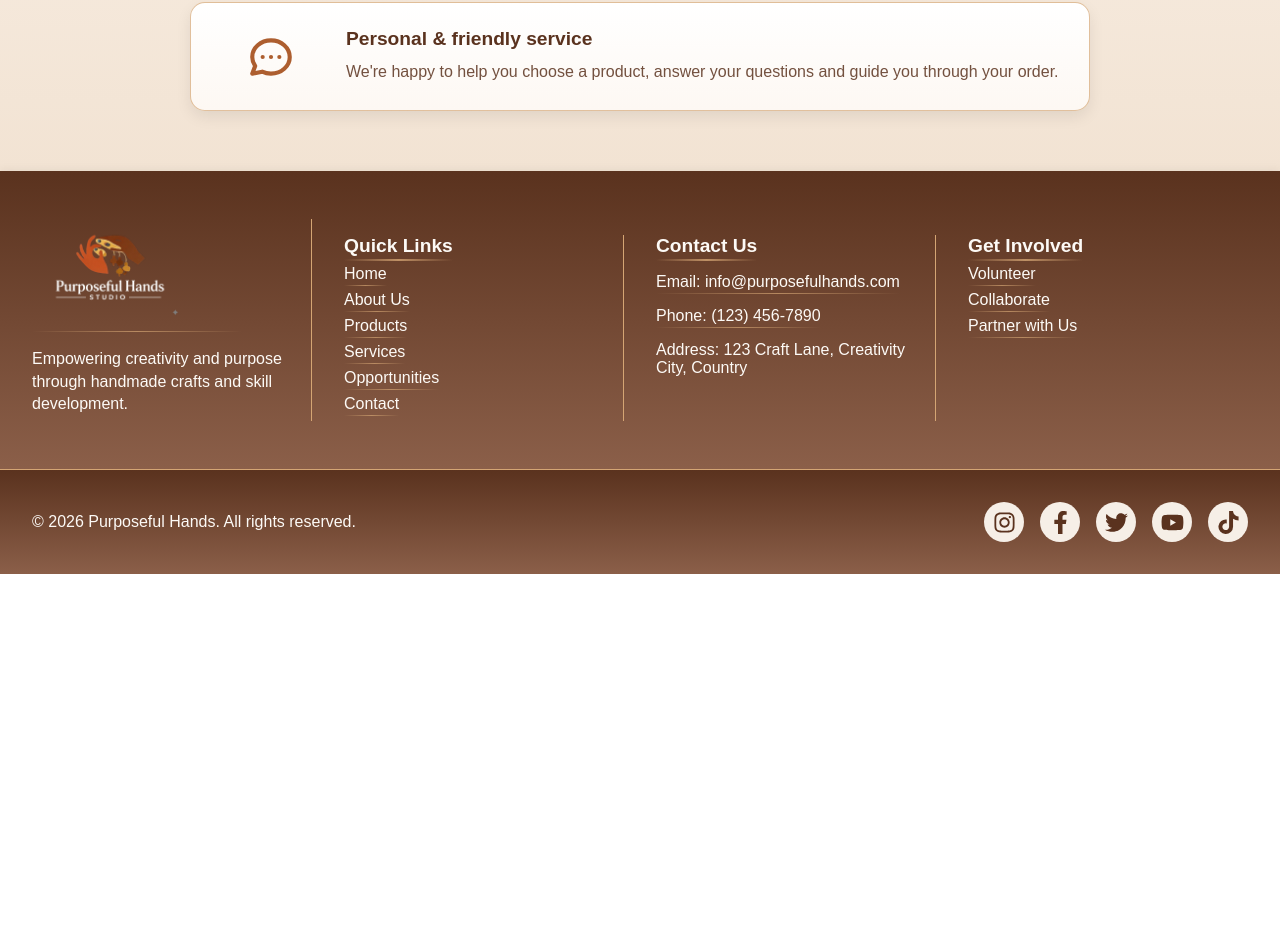
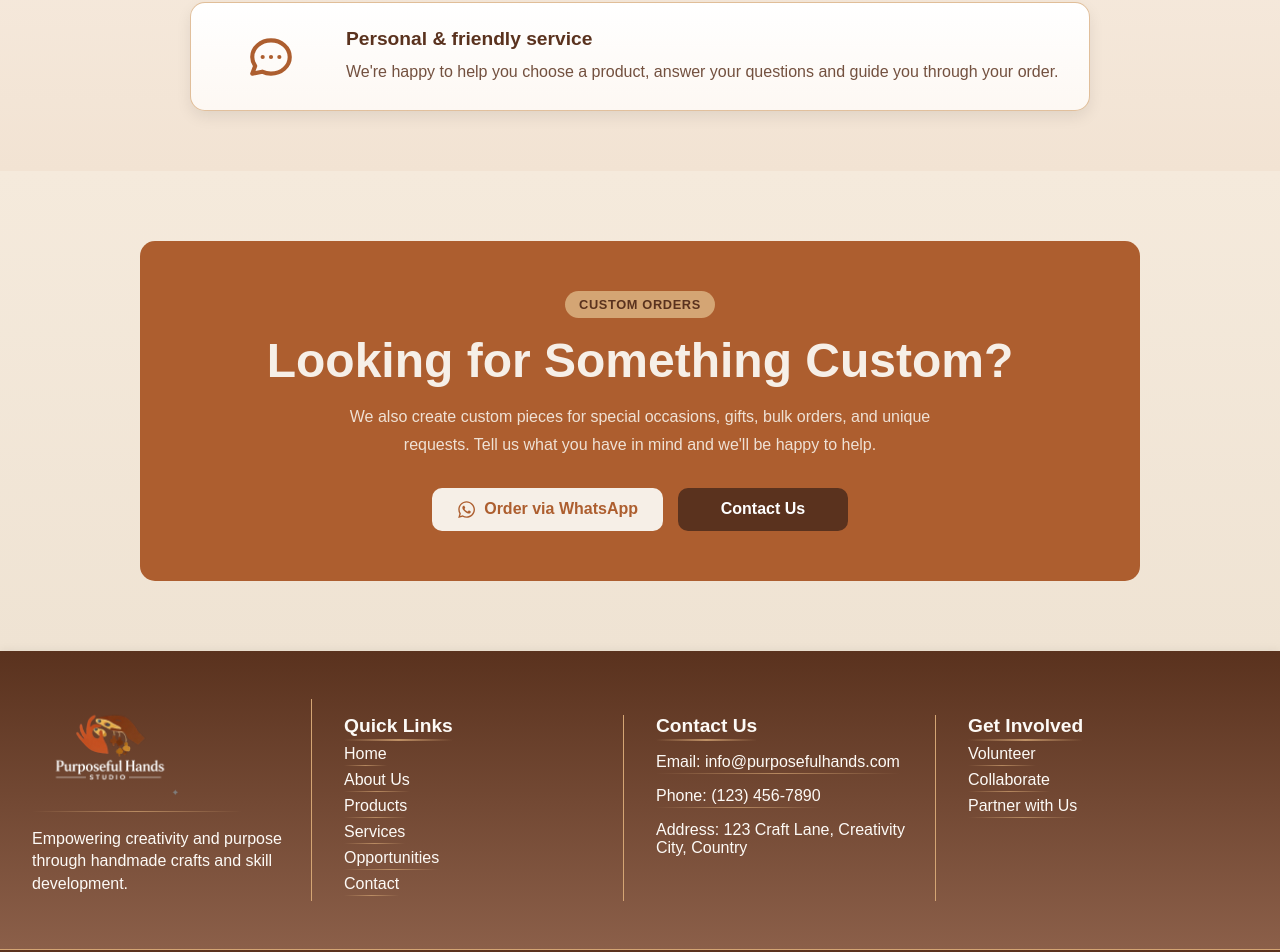
Before and after one commit to RuthAmoasi/purposeful-hands, a React (Vite) app: page /products in a window 1280 px wide. Shown: the part 3026-3978 px from the top of the page. Before the commit the page ends 3600 px from the top, so only its background shows below. Built offline with nearby package versions, Linux system fonts and the light colour scheme.

Commit message:
feat: add custom order cta section for products page

```diff
--- /dev/null
+++ b/src/components/products/CustomOrderCTA.css
@@ -0,0 +1,94 @@
+.custom-order-section {
+  background: var(--section-warm-background);
+}
+
+.custom-order-container {
+  padding-top: 70px;
+  padding-bottom: 70px;
+}
+
+.custom-order-content {
+  background: var(--primary-color);
+  color: var(--background-color);
+  border-radius: var(--border-radius);
+  padding: 50px;
+  text-align: center;
+  max-width: 1000px;
+  margin: 0 auto;
+}
+
+.custom-order-label {
+  display: inline-block;
+  margin-bottom: 15px;
+  padding: 6px 14px;
+  border-radius: 999px;
+  background: var(--accent-color);
+  color: var(--text-color);
+  font-size: 0.8rem;
+  font-weight: 700;
+  letter-spacing: 0.05em;
+  text-transform: uppercase;
+}
+
+.custom-order-content h2 {
+  font-size: clamp(2rem, 4vw, 3rem);
+  margin-bottom: 15px;
+  color: var(--background-color);
+}
+
+.custom-order-content p {
+  max-width: 650px;
+  margin: 0 auto 30px;
+  line-height: 1.7;
+  color: rgba(var(--background-color-rgb), 0.9);
+}
+
+.custom-order-buttons {
+  display: flex;
+  justify-content: center;
+  gap: 15px;
+  flex-wrap: wrap;
+}
+
+.custom-order-buttons .btn {
+  min-width: 170px;
+}
+
+.custom-order-whatsapp {
+  background-color: var(--background-color);
+  color: var(--primary-color);
+  display: inline-flex;
+  align-items: center;
+  justify-content: center;
+  gap: 8px;
+}
+
+.custom-order-whatsapp svg {
+  font-size: 1.2rem;
+}
+
+.custom-order-whatsapp:hover {
+  background-color: var(--accent-color);
+  color: var(--text-color);
+  transform: translateY(-2px);
+  box-shadow: 0 4px 12px rgba(0, 0, 0, 0.15);
+}
+
+@media (max-width: 768px) {
+  .custom-order-container {
+    padding: var(--section-padding-mobile);
+  }
+
+  .custom-order-content {
+    padding: 40px 25px;
+  }
+
+  .custom-order-buttons {
+    flex-direction: column;
+    align-items: stretch;
+  }
+
+  .custom-order-buttons .btn {
+    width: 100%;
+  }
+}
--- /dev/null
+++ b/src/components/products/CustomOrderCTA.jsx
@@ -0,0 +1,53 @@
+import "./CustomOrderCTA.css";
+import { Link } from "react-router-dom";
+import { FaWhatsapp } from "react-icons/fa";
+
+function CustomOrderCTA() {
+  const whatsappMessage = `Hello Purposeful Hands,
+
+I'd like to make a custom order.
+
+Please let me know how I can proceed.
+
+Thank you!`;
+
+  const whatsappUrl = `https://wa.me/233557542005?text=${encodeURIComponent(
+    whatsappMessage,
+  )}`;
+
+  return (
+    <section className="custom-order-section">
+      <div className="custom-order-container container">
+        <div className="custom-order-content">
+          <span className="custom-order-label">Custom Orders</span>
+
+          <h2>Looking for Something Custom?</h2>
+
+          <p>
+            We also create custom pieces for special occasions, gifts, bulk
+            orders, and unique requests. Tell us what you have in mind and we'll
+            be happy to help.
+          </p>
+
+          <div className="custom-order-buttons">
+            <a
+              href={whatsappUrl}
+              target="_blank"
+              rel="noopener noreferrer"
+              className="btn custom-order-whatsapp"
+            >
+              <FaWhatsapp />
+              Order via WhatsApp
+            </a>
+
+            <Link to="/contact" className="btn btn-secondary">
+              Contact Us
+            </Link>
+          </div>
+        </div>
+      </div>
+    </section>
+  );
+}
+
+export default CustomOrderCTA;
--- a/src/pages/Products.jsx
+++ b/src/pages/Products.jsx
@@ -3,6 +3,7 @@ import ProductsHero from "../components/products/ProductsHero";
 import ProductsGrid from "../components/products/ProductsGrid";
 import ProductsOrdering from "../components/products/ProductsOrdering";
 import WhyChooseUs from "../components/products/WhyChooseUs";
+import CustomOrderCTA from "../components/products/CustomOrderCTA";
 
 function Products() {
   return (
@@ -11,6 +12,7 @@ function Products() {
       <ProductsGrid />
       <ProductsOrdering />
       <WhyChooseUs />
+      <CustomOrderCTA />
     </div>
   );
 }
```
